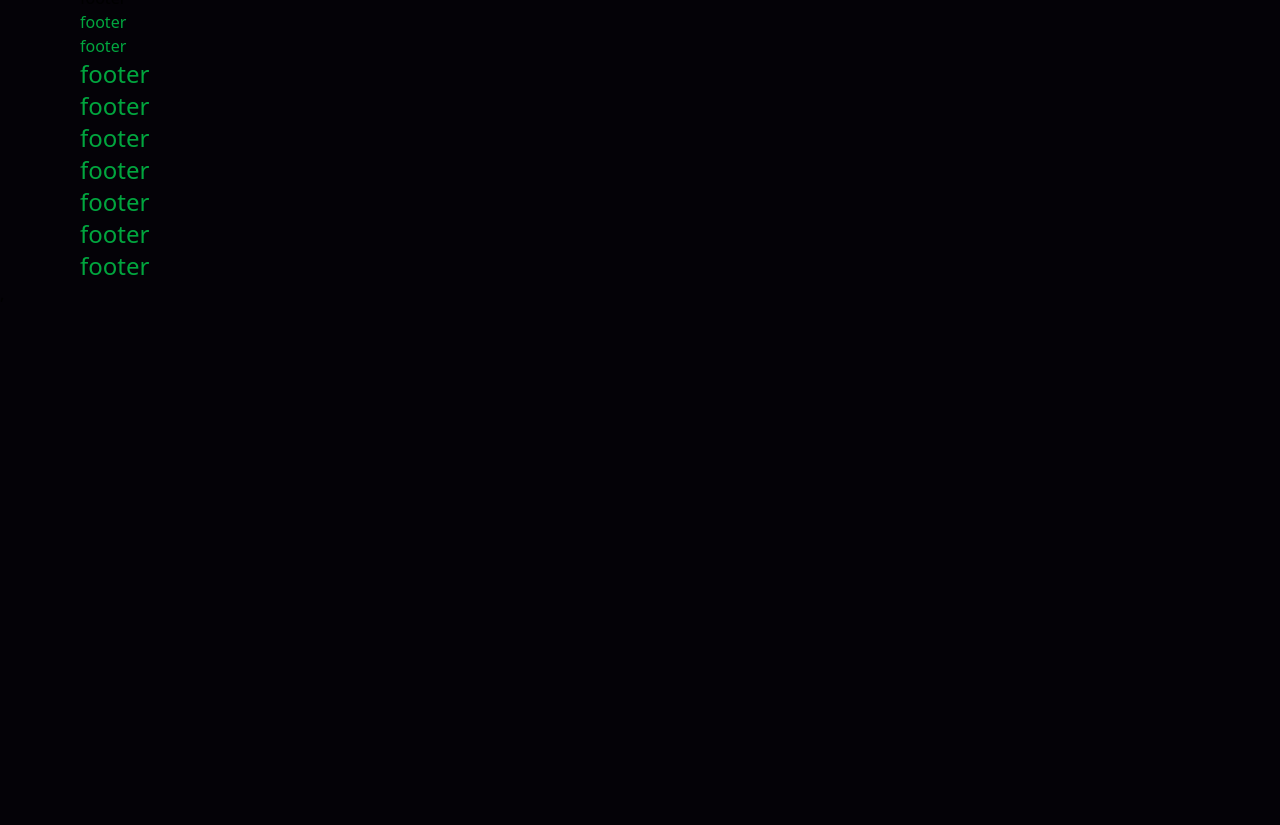
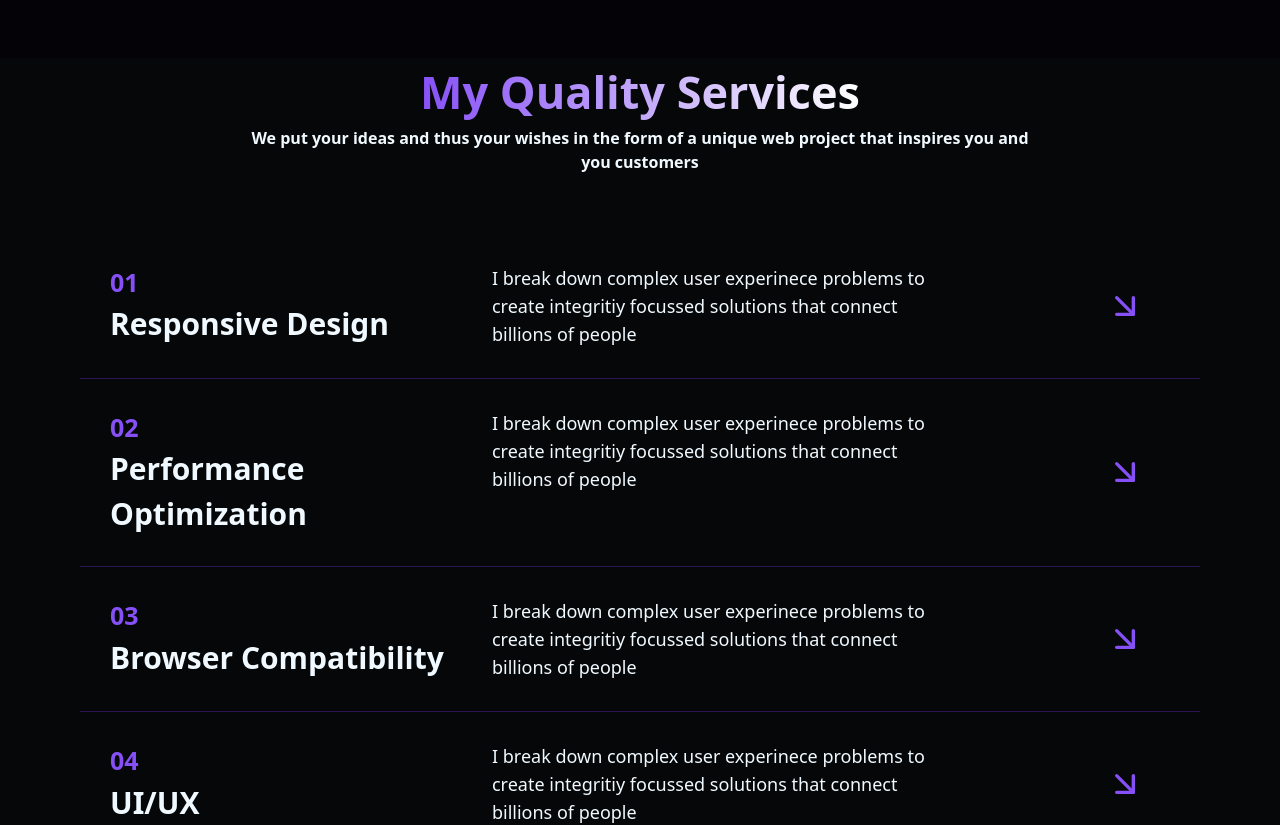
Before and after one commit to TheHIMDev/Portfolio, a React (Vite) app: page / in a window 1280 px wide. Shown: the part 1020-1845 px from the top of the page. Before the commit the page ends 1600 px from the top, so only its background shows below. Built offline with nearby package versions, Linux system fonts and the light colour scheme.

Commit message:
creat services component and add to home

```diff
--- /dev/null
+++ b/src/components/services/Services.jsx
@@ -0,0 +1,28 @@
+import React from 'react'
+import Container from '../container/container'
+import styled from "./services.module.css"
+import ServicesItem from '../servicesItem/servicesItem'
+
+function Services() {
+  return (
+    <section className={`${styled.serviceSection} my-30 text-sky-50`}>
+        <Container>
+            <div className={`${styled.sectionHeader} flex justify-center flex-col mb-15 items-center text`}>
+                <h2 className={`${styled.sectionTitle} font-bold mb-10`} > My Quality Services</h2>
+                <p className='font-semibold max-w-[800px] text-center'>We put your ideas and thus your wishes in the form of a unique web project that inspires you and you customers</p>
+            </div>
+
+            <div className={`${styled.servicesWidget} relative`}>
+                <ServicesItem number={"1"} title={"Responsive design"} content={"I break down complex user experinece problems to create integritiy focussed solutions that connect billions of people"}/>
+                <ServicesItem number={"2"} title={"Performance Optimization"} content={"I break down complex user experinece problems to create integritiy focussed solutions that connect billions of people"}/>
+                <ServicesItem number={"3"} title={"Browser Compatibility"} content={"I break down complex user experinece problems to create integritiy focussed solutions that connect billions of people"}/>
+                <ServicesItem number={"4"} title={"UI/UX"} content={"I break down complex user experinece problems to create integritiy focussed solutions that connect billions of people"}/>
+
+            </div>
+        </Container>
+
+    </section>
+  )
+}
+
+export default Services
--- /dev/null
+++ b/src/components/services/services.module.css
@@ -0,0 +1,36 @@
+.serviceSection {
+    background-color: var(--tj-black-2);
+}
+
+.servicesWidget > a {
+    color: inherit;
+    text-decoration: none;
+}
+
+.servicesWidget i {
+    font-size: 20px;
+    line-height: 1;
+    position: absolute;
+    top: 50%;
+    right: 55px;
+    -webkit-transform: translateY(-50%) rotate(90deg);
+    -ms-transform: translateY(-50%) rotate(90deg);
+    transform: translateY(-50%) rotate(90deg);
+    -webkit-transition: all 0.5s ease;
+    -o-transition: all 0.5s ease;
+    transition: all 0.5s ease;
+    color: var(--tj-theme-primary);
+}
+
+.sectionTitle {
+    font-size: 45px;
+    background: var(--tj-theme-primary);
+    background: -webkit-gradient(linear, left top, right top, from(var(--tj-theme-primary)), to(var(--tj-white)));
+    background: -o-linear-gradient(left, var(--tj-theme-primary) 0%, var(--tj-white) 100%);
+    background: linear-gradient(to right, var(--tj-theme-primary) 0%, var(--tj-white) 100%);
+    -webkit-background-clip: text;
+    -webkit-text-fill-color: transparent;
+    display: inline-flex;
+    gap: 15px;
+    margin-bottom: 0;
+}
--- /dev/null
+++ b/src/components/servicesItem/ServicesItem.jsx
@@ -0,0 +1,24 @@
+import React from 'react'
+import { FiArrowUpRight } from 'react-icons/fi'
+import styled from "./serviceItem.module.css"
+
+function ServicesItem({number,title,content}) {
+  return (
+    <div className={`${styled.serviceItem} flex jus `}>
+      <div className='py-[30px] w-[35%] font-bold'>
+        <span className={styled.number}>0{number}</span>
+        <h1 className={styled.serviceTitle}>{title}</h1>
+      </div>
+      <div className='py-[30px] w-[65%] text-lg pr-20 sm:pr-25 md:pr-40 lg:pr-60 whitespace-pre-wrap '>
+        <p>{content}</p>
+      </div>
+      <i>
+        <FiArrowUpRight size={40} />
+      </i>
+      <button className={styled.serviceLink}></button>
+
+    </div>
+  )
+}
+
+export default ServicesItem
--- /dev/null
+++ b/src/components/servicesItem/serviceItem.module.css
@@ -0,0 +1,70 @@
+.serviceItem {
+    border-bottom: 1px solid var(--tj-theme-secondary);
+    padding: 0 30px;
+    position: relative;
+    z-index: 2;
+    gap: 20px;
+}
+
+.serviceItem.current i {
+    -webkit-transform: translateY(-50%) rotate(0deg);
+    -ms-transform: translateY(-50%) rotate(0deg);
+    transform: translateY(-50%) rotate(0deg);
+    color: var(--tj-white);
+
+
+}
+
+
+
+.serviceItem.current.mleave i {
+    -webkit-transform: translateY(-50%) rotate(90deg);
+    -ms-transform: translateY(-50%) rotate(90deg);
+    transform: translateY(-50%) rotate(90deg);
+    color: var(--tj-theme-primary);
+}
+
+.serviceItem:hover i {
+    -webkit-transform: translateY(-50%) rotate(0deg);
+    -ms-transform: translateY(-50%) rotate(0deg);
+    transform: translateY(-50%) rotate(0deg);
+    color: var(--tj-white);
+}
+
+.serviceLink {
+    border: none;
+    padding: 0;
+    margin: 0;
+    background: transparent;
+    position: absolute;
+    top: 0;
+    left: 0;
+    width: 100%;
+    height: 100%;
+    z-index: 1;
+}
+
+.serviceTitle {
+    font-size: 30px;
+    margin-bottom: 0;
+    text-transform: capitalize;
+}
+
+.serviceItem .number {
+    color: var(--tj-theme-primary);
+    font-size: 25px;
+    font-weight: var(--tj-fw-bold);
+    -webkit-transition: all 0.5s ease;
+    -o-transition: all 0.5s ease;
+    transition: all 0.5s ease;
+}
+
+.serviceItem.current .number {
+    color: var(--tj-white);
+}
+.serviceItem.current.mleave .number {
+    color: var(--tj-theme-primary);
+}
+.serviceItem:hover .number {
+    color: var(--tj-white);
+}
--- a/src/pages/home/Home.jsx
+++ b/src/pages/home/Home.jsx
@@ -1,10 +1,12 @@
 import React from 'react'
 import Hero from '../../components/Hero/Hero'
+import Services from '../../components/services/Services'
 
 function Home() {
   return (
     <div>
       <Hero/>
+      <Services/>
     </div>
   )
 }
```
